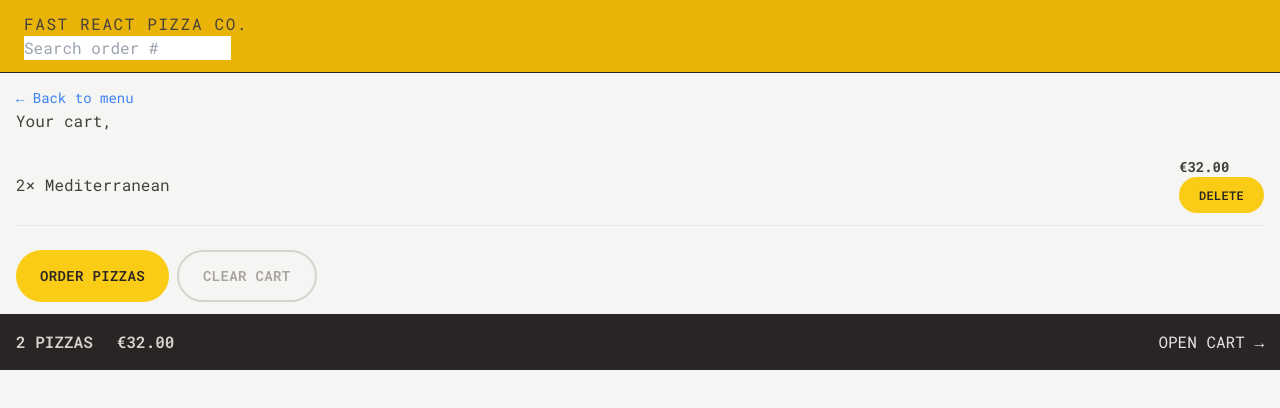
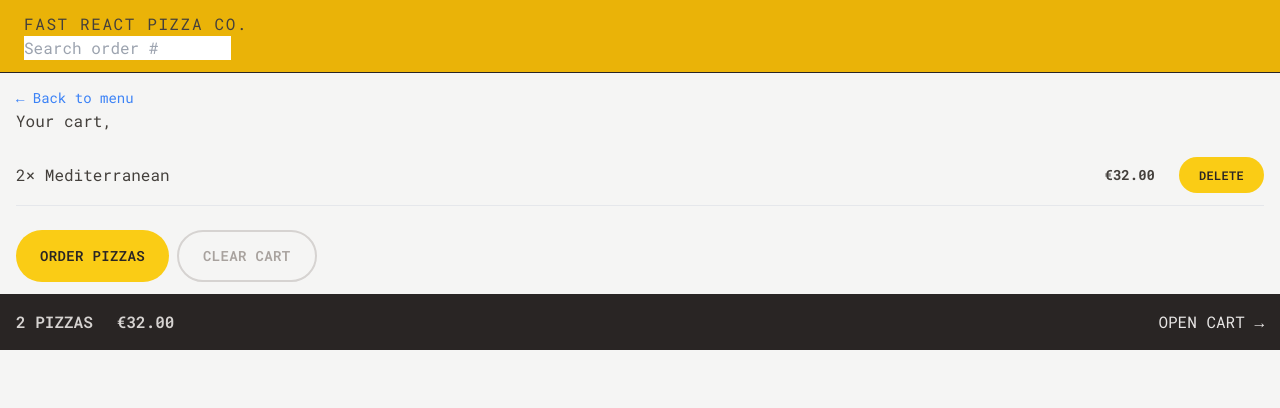
Before and after one commit to zeenat-abedin/fast-react-pizza, a React (Vite) app: page /cart in a window 1280 px wide. Shown: the top 408 px of the page. Built offline with nearby package versions, Linux system fonts and the light colour scheme.

Commit message:
update CartItem: add flex layout and justify content to div containing price and delete button

```diff
--- a/src/features/cart/CartItem.jsx
+++ b/src/features/cart/CartItem.jsx
@@ -11,7 +11,7 @@ function CartItem({ item }) {
       <p className="mb-1 sm:mb-0">
         {quantity}&times; {name}
       </p>
-      <div>
+      <div className="flex items-center justify-between sm:gap-6">
         <p className="text-sm font-bold">{formatCurrency(totalPrice)}</p>
         <DeleteItem pizzaId={pizzaId} />
       </div>
```
